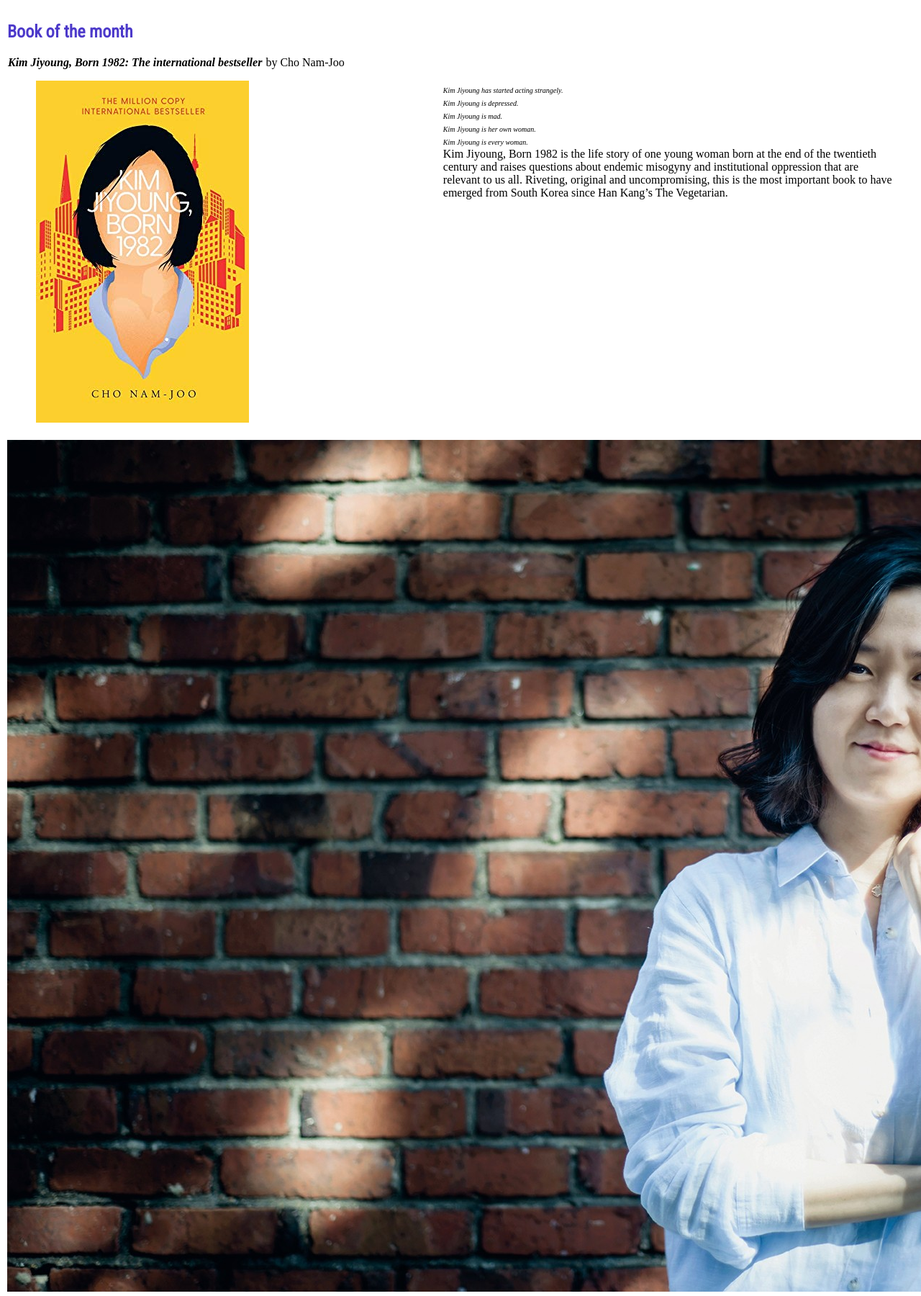
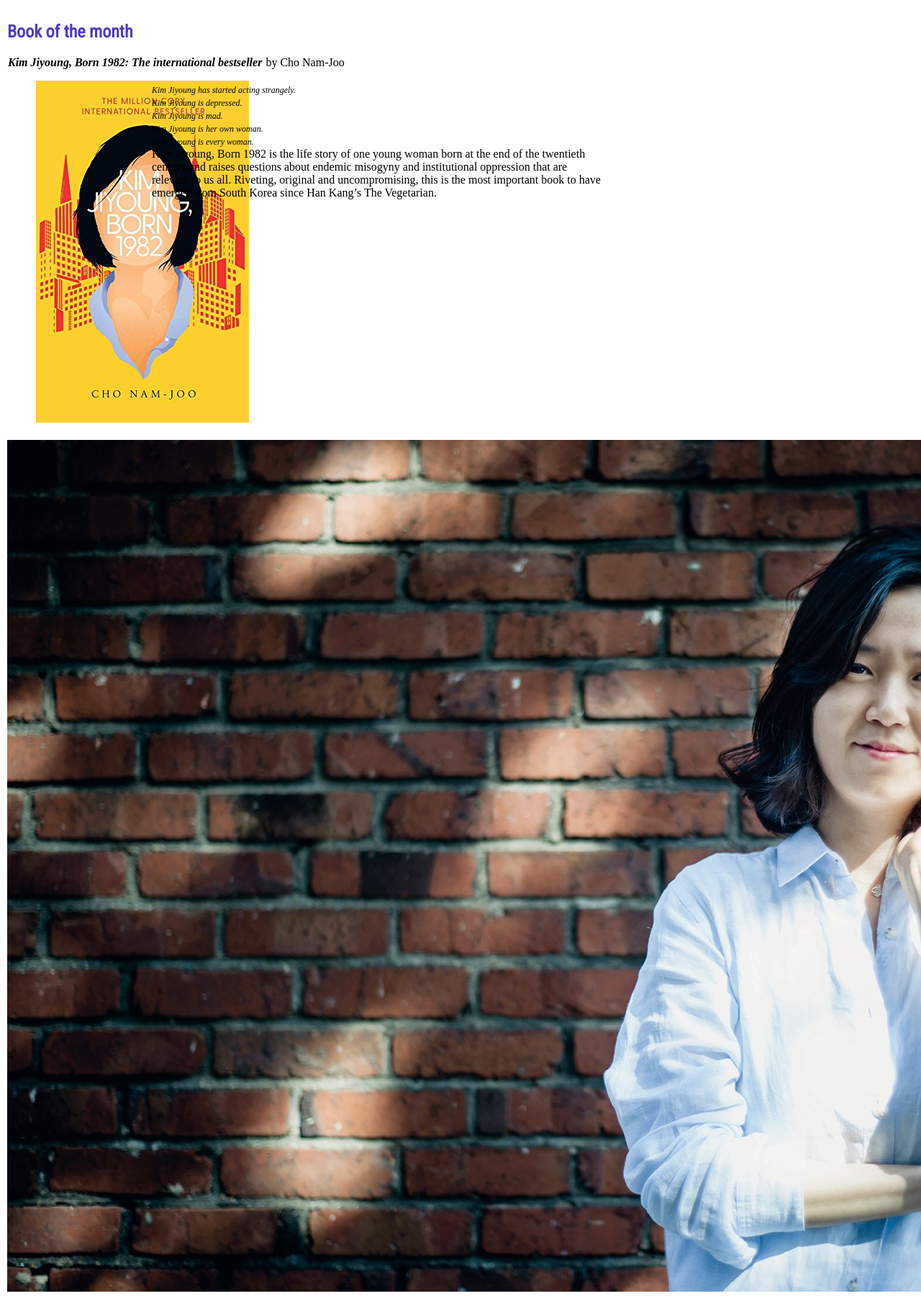
Before and after one commit to jeonghihi/commaneverends.github.io, a Jekyll site: the page commasmonth/2021-03-book.html, which Jekyll copies as it is, in a window 1280 px wide. Shown: the whole page at 72% size. Built offline with Jekyll 4.4.1, drawn with Linux system fonts in a browser that asks for light colours; some web fonts are replaced.

Commit message:
Update 2021-03-book.html

```diff
--- a/commasmonth/2021-03-book.html
+++ b/commasmonth/2021-03-book.html
@@ -27,9 +27,9 @@
     }
   .div-book-month-book {margin: 2px; float:left}
   .div-book-month-author {margin: 2px; float:left}
-  .div-book-month-book-pic {float:left; width:48%}
+  .div-book-month-book-pic {float:left; width:200px}
   .div-book-month-book-txt {margin: 1px; float:left; width:50%}
-  .div-book-month-author-pic {float:left; width:48%}
+  .div-book-month-author-pic {float:left; width:200px}
   .div-book-month-author-txt {margin: 1px; float:right; width:50%}
 
 </style>
@@ -51,7 +51,7 @@
         </div>
 
       <div class="div-book-month-book-txt">
-        <span style="font-style:italic; font-size:10px;"> <br /> Kim Jiyoung has started acting strangely.<br /> Kim Jiyoung is depressed. <br /> Kim Jiyoung is mad. <br /> Kim Jiyoung is her own woman.<br />Kim Jiyoung is every woman.<br /></span>
+        <span style="font-style:italic; font-size:12px;"> <br /> Kim Jiyoung has started acting strangely.<br /> Kim Jiyoung is depressed. <br /> Kim Jiyoung is mad. <br /> Kim Jiyoung is her own woman.<br />Kim Jiyoung is every woman.<br /></span>
 <span> Kim Jiyoung, Born 1982 is the life story of one young woman born at the end of the twentieth century and raises questions about endemic misogyny and institutional oppression that are relevant to us all. Riveting, original and uncompromising, this is the most important book to have emerged from South Korea since Han Kang’s The Vegetarian.
           </span>
         </div>
```
